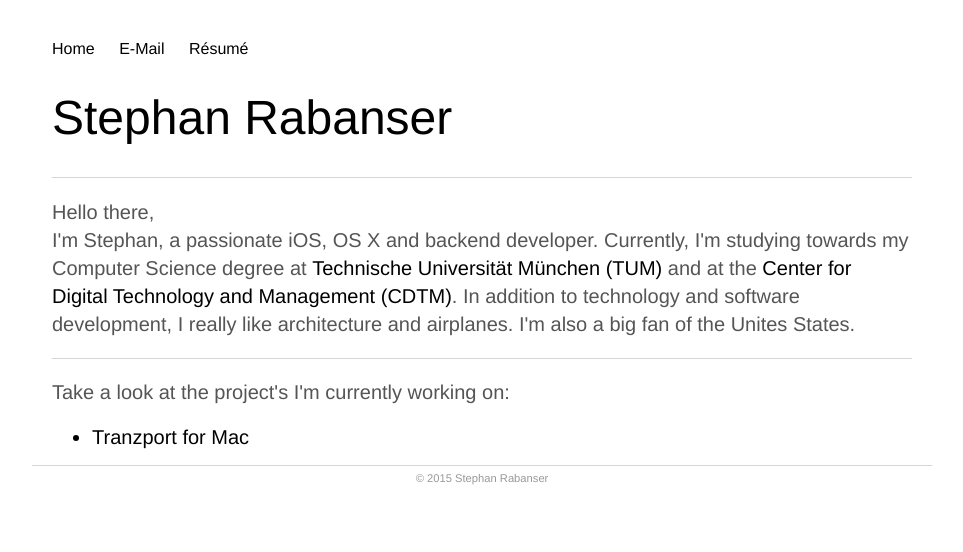
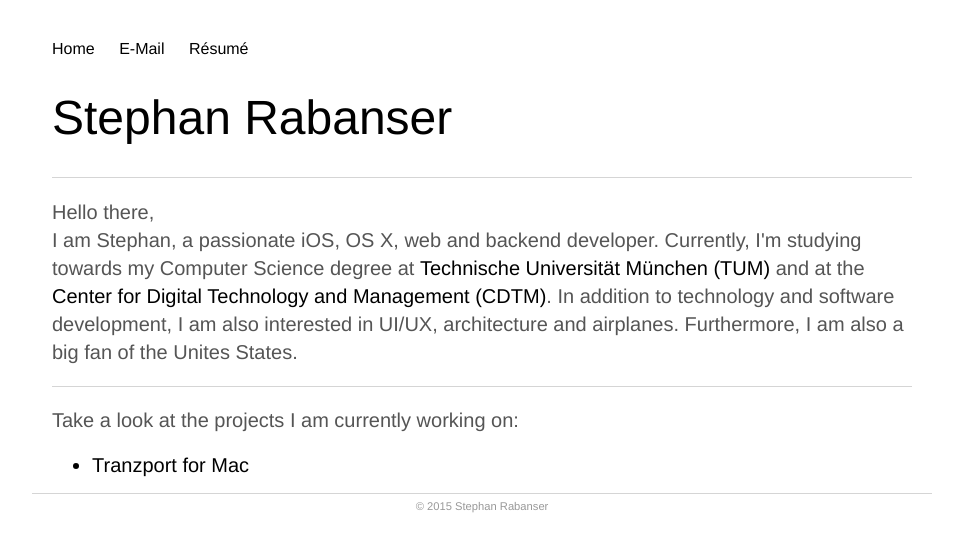
Before and after one commit to steverab/steverab.github.io, a Jekyll site: the page built from index.html, in a window 1280 px wide. Shown: the top 552 px of the page, without its empty margins (158-1121 px from the left). Built offline with Jekyll 4.4.1, drawn with Linux system fonts in a browser that asks for light colours.

Commit message:
Update homepage

```diff
--- a/index.html
+++ b/index.html
@@ -6,9 +6,9 @@
 	<h1>Stephan Rabanser</h1>
 	<hr/>
 	<p>Hello there,<br/>
-		I'm Stephan, a passionate iOS, OS X and backend developer. Currently, I'm studying towards my Computer Science degree at <a href="http://www.tum.de/en/homepage/">Technische Universit&auml;t M&uuml;nchen (TUM)</a> and at the <a href="http://cdtm.de/">Center for Digital Technology and Management (CDTM)</a>. In addition to technology and software development, I really like architecture and airplanes. I'm also a big fan of the Unites States.</p>
+		I am Stephan, a passionate iOS, OS X, web and backend developer. Currently, I'm studying towards my Computer Science degree at <a href="http://www.tum.de/en/homepage/">Technische Universit&auml;t M&uuml;nchen (TUM)</a> and at the <a href="http://cdtm.de/">Center for Digital Technology and Management (CDTM)</a>. In addition to technology and software development, I am also interested in UI/UX, architecture and airplanes. Furthermore, I am also a big fan of the Unites States.</p>
 	<hr/>
-	<p>Take a look at the project's I'm currently working on:</p>
+	<p>Take a look at the projects I am currently working on:</p>
 	<ul>
 		<li><a href="http://steverab.com/tranzport-mac">Tranzport for Mac</a></li>
 	</ul>
```
